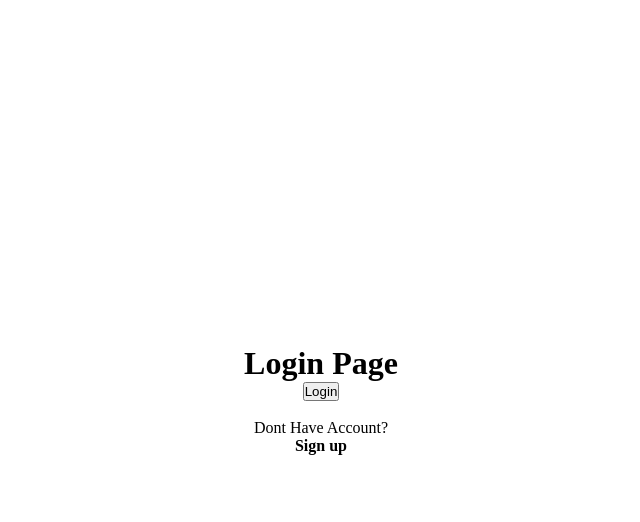
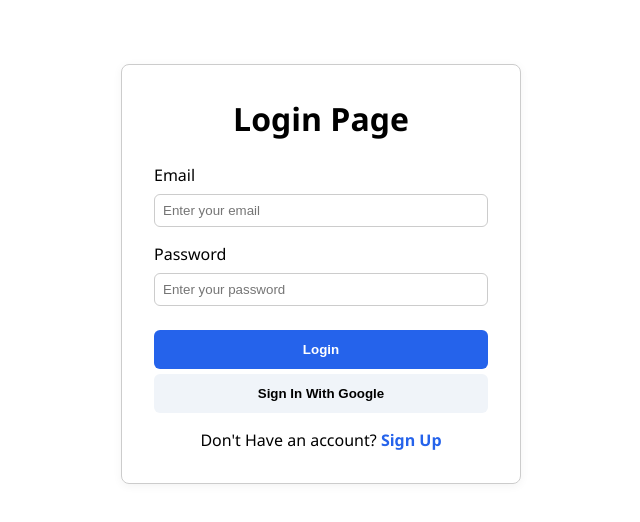
Before and after one commit to Rifandiysf/Learning-NextJS, a Next.js app: page /auth/login in a window 1280 px wide. Shown: the top 522 px of the page, without its empty margins (319-959 px from the left). Built offline with nearby package versions, Linux system fonts and the light colour scheme.

Commit message:
feat: login

```diff
--- a/src/components/views/auth/login/index.tsx
+++ b/src/components/views/auth/login/index.tsx
@@ -1,20 +1,135 @@
-import Link from "next/link"
-import { useRouter } from "next/router"
-import styles from "./Login.module.css"
+import { signIn } from "next-auth/react";
+import Link from "next/link";
+import { useRouter } from "next/router";
+import { useState } from "react";
 
 const LoginViews = () => {
-    const { push } = useRouter()
-    const handleLogin = () => {
-        push("/product")
+    const [isLoading, setIsLoading] = useState(false)
+    const [error, setError] = useState("")
+    const { push, query } = useRouter()
+    const callbackUrl: any = query.callbackUrl || '/'
+    const handleSubmit = async (event: any) => {
+        event.preventDefault();
+        setError("")
+        setIsLoading(true)
+        try {
+            const res = await signIn("credentials", {
+                redirect: false,
+                email: event.target.email.value,
+                password: event.target.password.value,
+                callbackUrl
+            })
+            if (!res?.error) {
+                setIsLoading(false)
+                push(callbackUrl)
+            } else {
+                setIsLoading(false)
+                setError("Email or Password is incorrect")
+            }
+        } catch (error: any) {
+            setIsLoading(false)
+            setError("Email or Password is incorrect")
+        }
     }
     return (
-        <div className={styles.login}>
-            <h1>Login Page</h1>
-            <button onClick={() => handleLogin()}>Login</button>
-            <br />
-            Dont Have Account? <Link href={"/auth/register"} style={{ fontWeight: 800 }}>Sign up</Link>
+        <div
+            style={{
+                maxWidth: "400px",
+                margin: "4rem auto",
+                padding: "2rem",
+                border: "1px solid #ccc",
+                borderRadius: "0.5rem",
+                boxShadow: "0 2px 10px rgba(0,0,0,0.05)",
+                fontFamily: "'Segoe UI', sans-serif",
+            }}
+        >
+            <h1 style={{ textAlign: "center", marginBottom: "1.5rem" }}>
+                Login Page
+            </h1>
+
+            {error && <p style={{ color: "#fd3131", marginBottom: 10 }}>{error}</p>}
+
+            <form onSubmit={handleSubmit}>
+                <div style={{ marginBottom: "1rem" }}>
+                    <label style={{ display: "block", marginBottom: "0.5rem" }}>
+                        Email
+                    </label>
+                    <input
+                        type="email"
+                        name="email"
+                        placeholder="Enter your email"
+                        style={{
+                            width: "100%",
+                            padding: "0.5rem",
+                            borderRadius: "0.375rem",
+                            border: "1px solid #ccc",
+                        }}
+                    />
+                </div>
+
+                <div style={{ marginBottom: "1.5rem" }}>
+                    <label style={{ display: "block", marginBottom: "0.5rem" }}>
+                        Password
+                    </label>
+                    <input
+                        type="password"
+                        name="password"
+                        placeholder="Enter your password"
+                        style={{
+                            width: "100%",
+                            padding: "0.5rem",
+                            borderRadius: "0.375rem",
+                            border: "1px solid #ccc",
+                        }}
+                    />
+                </div>
+
+                <button
+                    type="submit"
+                    style={{
+                        width: "100%",
+                        padding: "0.75rem",
+                        backgroundColor: "#2563eb",
+                        color: "white",
+                        fontWeight: 600,
+                        border: "none",
+                        borderRadius: "0.375rem",
+                        cursor: "pointer",
+                    }}
+                    disabled={isLoading}
+                >
+                    {isLoading ? "Loading..." : "Login"}
+                </button>
+            </form>
+            <button
+                type="submit"
+                style={{
+                    width: "100%",
+                    padding: "0.75rem",
+                    background: "#f0f4f9",
+                    marginTop: 5,
+                    color: "black",
+                    fontWeight: 600,
+                    border: "none",
+                    borderRadius: "0.375rem",
+                    cursor: "pointer",
+                }}
+                onClick={() => signIn("google", {
+                    callbackUrl,
+                    redirect: false
+                })}
+            >
+                Sign In With Google
+            </button>
+
+            <p style={{ marginTop: "1rem", textAlign: "center" }}>
+                Don't Have an account?{" "}
+                <Link href="/auth/register" style={{ fontWeight: 800, color: "#2563eb" }}>
+                    Sign Up
+                </Link>
+            </p>
         </div>
-    )
-}
+    );
+};
 
-export default LoginViews
+export default LoginViews;
```
